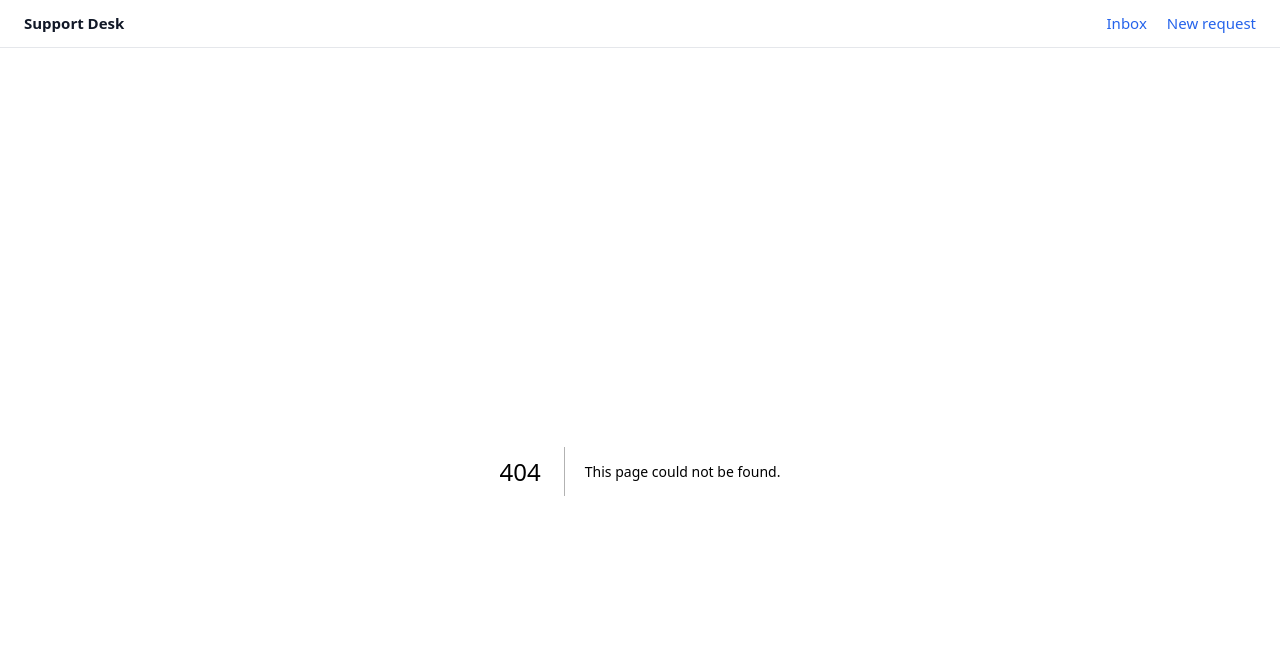
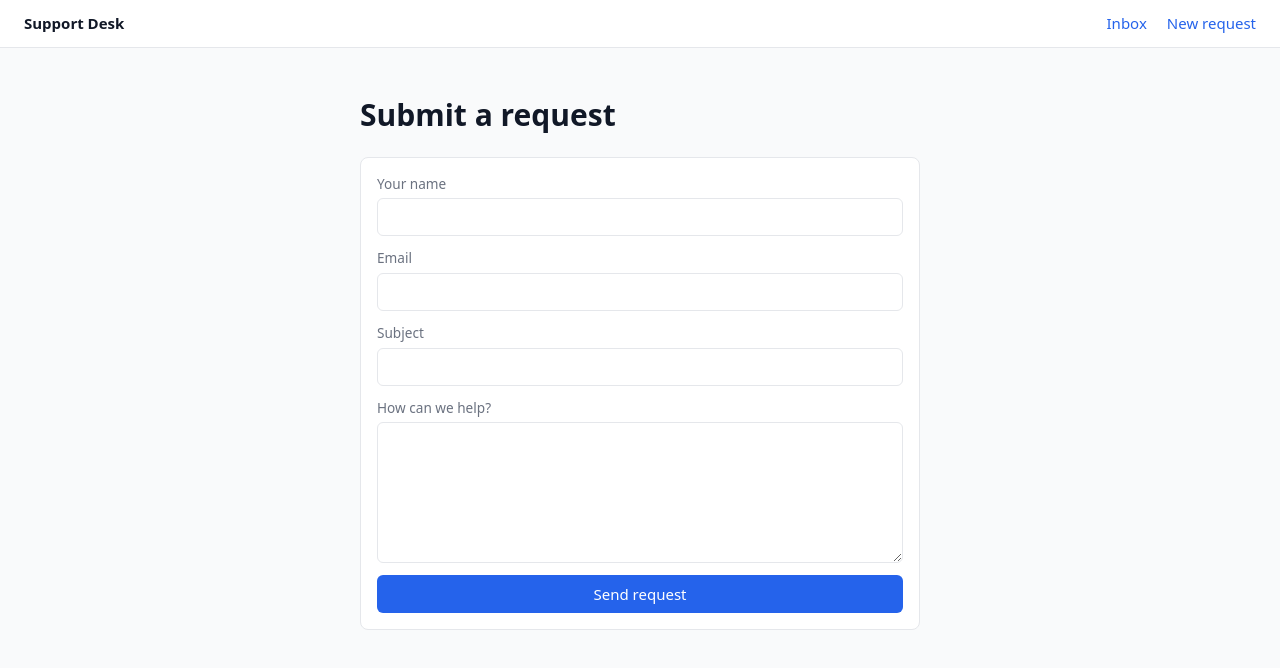
Before and after one commit to uitop-design/support-desk, a Next.js app: page /support/new in a window 1280 px wide. Before the commit this address had no page. Shown: the top 668 px of the page. Built offline with nearby package versions, Linux system fonts and the light colour scheme.

Commit message:
Public form for customers to submit requests

```diff
--- a/src/app/globals.css
+++ b/src/app/globals.css
@@ -34,3 +34,5 @@ a { color: var(--brand); text-decoration: none; }
 .reply-bar { display: flex; gap: 12px; align-items: center; justify-content: flex-end; margin-top: 8px; }
 .error { color: #b91c1c; font-size: 0.85rem; }
 @media (max-width: 800px) { .ticket-layout { grid-template-columns: 1fr; } }
+.narrow { max-width: 560px; margin: 0 auto; }
+.request input, .request textarea { padding: 8px 10px; border: 1px solid var(--line); border-radius: 6px; font: inherit; color: var(--fg); }
--- /dev/null
+++ b/src/app/support/new/page.tsx
@@ -0,0 +1,12 @@
+import { RequestForm } from "@/components/RequestForm";
+
+export const metadata = { title: "New request · Support Desk" };
+
+export default function NewRequestPage() {
+  return (
+    <div className="narrow">
+      <h1>Submit a request</h1>
+      <RequestForm />
+    </div>
+  );
+}
--- /dev/null
+++ b/src/components/RequestForm.tsx
@@ -0,0 +1,52 @@
+"use client";
+
+import { useState } from "react";
+
+type Errors = Partial<Record<"subject" | "body" | "requesterName" | "requesterEmail", string[]>>;
+
+export function RequestForm() {
+  const [sent, setSent] = useState<number | null>(null);
+  const [errors, setErrors] = useState<Errors>({});
+  const [busy, setBusy] = useState(false);
+
+  async function submit(e: React.FormEvent<HTMLFormElement>) {
+    e.preventDefault();
+    setBusy(true);
+    const form = new FormData(e.currentTarget);
+    const res = await fetch("/api/tickets", {
+      method: "POST",
+      headers: { "Content-Type": "application/json" },
+      body: JSON.stringify(Object.fromEntries(form)),
+    });
+    const data = await res.json();
+    setBusy(false);
+    if (!res.ok) {
+      setErrors(data.error?.fieldErrors ?? {});
+      return;
+    }
+    setSent(data.number);
+  }
+
+  if (sent) {
+    return (
+      <div className="panel">
+        <h2>Thanks, we got it</h2>
+        <p>Your request number is <strong>#{sent}</strong>. We will reply by email.</p>
+      </div>
+    );
+  }
+
+  return (
+    <form className="panel request" onSubmit={submit}>
+      <label>Your name<input name="requesterName" required /></label>
+      {errors.requesterName && <span className="error">{errors.requesterName[0]}</span>}
+      <label>Email<input name="requesterEmail" type="email" required /></label>
+      {errors.requesterEmail && <span className="error">{errors.requesterEmail[0]}</span>}
+      <label>Subject<input name="subject" required minLength={3} /></label>
+      {errors.subject && <span className="error">{errors.subject[0]}</span>}
+      <label>How can we help?<textarea name="body" rows={6} required /></label>
+      {errors.body && <span className="error">{errors.body[0]}</span>}
+      <button className="btn" type="submit" disabled={busy}>{busy ? "Sending..." : "Send request"}</button>
+    </form>
+  );
+}
```
